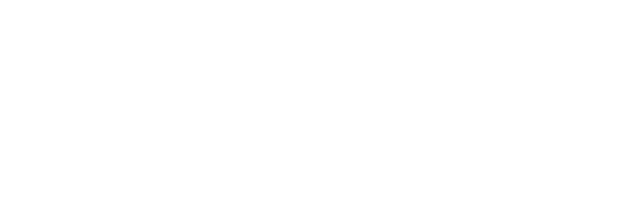
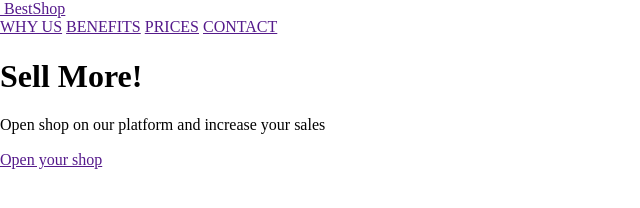
Before and after one commit to DawidRaczek/bestshop, a plain HTML site: page index.html in a window 1280 px wide. Shown: the whole page, without its empty margins (0-640 px from the left). Drawn offline with Linux system fonts and the light colour scheme.

Commit message:
html scaffolding

```diff
--- a/index.html
+++ b/index.html
@@ -8,11 +8,41 @@
     <title>BestShop</title>
     <link rel="preconnect" href="https://fonts.googleapis.com">
     <link rel="preconnect" href="https://fonts.gstatic.com" crossorigin>
-    <link href="https://fonts.googleapis.com/css2?family=Open+Sans:wght@300;400;600;700&family=Raleway:wght@300;400;700;800&display=swap" rel="stylesheet">
+    <link href="https://fonts.googleapis.com/css2?family=Open+Sans:wght@300;400;600;700&family=Raleway:wght@300;400;700;800&display=swap"
+          rel="stylesheet">
     <link rel="stylesheet" href="./src/css/normalize.css">
     <link rel="stylesheet" href="./src/css/style.css">
 </head>
 <body>
 
+<section class="menu">
+    <header class="header">
+        <div class="header__inner">
+            <a href="" class="logo">
+                <img src="" alt="" class="logo__img">
+                <span class="logo__text">BestShop</span>
+            </a>
+            <nav class="menu">
+                <a href="" class="menu__item">WHY US</a>
+                <a href="" class="menu__item">BENEFITS</a>
+                <a href="" class="menu__item">PRICES</a>
+                <a href="" class="menu__item">CONTACT</a>
+            </nav>
+        </div>
+    </header>
+
+    <div class="main">
+        <div class="main__bg">
+            <div class="main__inner">
+                <h1 class="hero__hdl">Sell More!</h1>
+                <p class="main__lead">Open shop on our platform and increase your sales</p>
+                <div class="main__row">
+                    <a href="" class="main__btn btn-large">Open your shop</a>
+                </div>
+            </div>
+        </div>
+    </div>
+</section>
+
 </body>
 </html>
```
